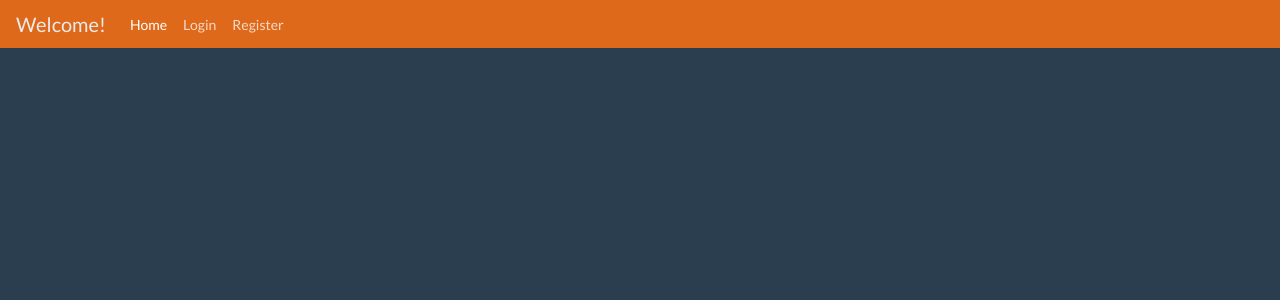
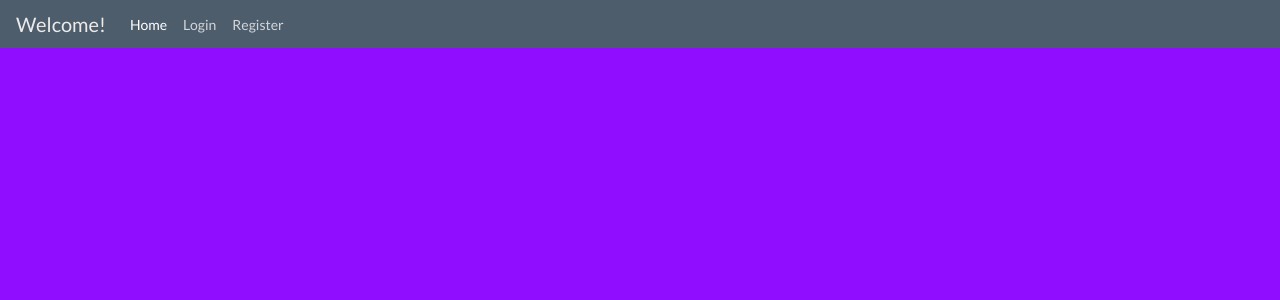
Before and after one commit to hcodydibble/django-imager, a Django app: page /images/library in a window 1280 px wide. Shown: the top 300 px of the page. Run offline with Django 3.2, Linux system fonts and the light colour scheme; data that the repository does not hold is empty; some libraries are stand-ins or nearby versions.

Commit message:
added js

```diff
--- a/django_imager/settings.py
+++ b/django_imager/settings.py
@@ -144,6 +144,7 @@ USE_TZ = True
 # https://docs.djangoproject.com/en/1.11/howto/static-files/
 
 STATIC_URL = '/static/'
+STATIC_ROOT = os.path.join(BASE_DIR, 'static')
 
 # Media file path
 
--- /dev/null
+++ b/django_imager/static/js/app.js
@@ -0,0 +1,10 @@
+(function () {'use strict';}());
+
+var colors = ['#910DFF', '#246F00', '#E80CB5', '#FF680D']
+var randomColor1 = colors[Math.floor(Math.random() * colors.length)]
+var randomColor2 = colors[Math.floor(Math.random() * colors.length)]
+var randomColor3 = colors[Math.floor(Math.random() * colors.length)]
+$(document).ready(function(){
+    $('.jumbotron').css('background-color', randomColor1);
+    $('body').css('background-color', randomColor2);
+});
--- a/django_imager/templates/django_imager/base.html
+++ b/django_imager/templates/django_imager/base.html
@@ -1,13 +1,15 @@
 <!DOCTYPE html>
+{% load static %}
 <html lang="en">
 <head>
     <link rel="stylesheet" href="https://maxcdn.bootstrapcdn.com/bootstrap/4.0.0-beta.2/css/bootstrap.min.css">
     <link rel="stylesheet" href='https://bootswatch.com/4/superhero/bootstrap.min.css'>
+    <script src="https://ajax.googleapis.com/ajax/libs/jquery/3.2.1/jquery.min.js"></script>
     <meta charset="UTF-8">
     <title>{% block title %}{% endblock %}</title>
 </head>
 <body>
-    <nav class="navbar navbar-expand-lg navbar-dark bg-primary">
+    <nav class="navbar navbar-expand-lg navbar-dark bg-dark" id="mine-mf">
         {% if request.user.is_authenticated %}
       <a class="navbar-brand">Welcome {{ request.user.username }}!</a>
         {% else %}
@@ -27,7 +29,7 @@
             <a class="nav-link" href="{% url 'profile' %}">Profile</a>
           </li>
           <li class="nav-item">
-            <a class="nav-link" href="{% url 'profile' %}">My Album</a>
+            <a class="nav-link" href="{% url 'library' %}">My Album</a>
           </li>
           <li class="nav-item">
             <a class="nav-link" href="{% url 'logout' %}">Logout</a>
@@ -47,4 +49,5 @@
     </nav>
     {% block content %}{% endblock %}
 </body>
+<script type="text/javascript" src="{% static 'js/app.js' %}"></script>
 </html>
--- a/django_imager/templates/django_imager/profile.html
+++ b/django_imager/templates/django_imager/profile.html
@@ -3,7 +3,7 @@
 {% block content %}
 
 <ul>
-  <li>username: {{ profile.user.username }}</li>
+  <li>username: {{ profile.user.first_name }}</li>
   <li>email: {{ profile.user.email }}</li>
   <li>phone number: {{ profile.phone }}</li>
   <li>website: {{ profile.website }}</li>
--- a/django_imager/urls.py
+++ b/django_imager/urls.py
@@ -33,3 +33,4 @@ urlpatterns = [
 
 if settings.DEBUG:  # pragma no cover
     urlpatterns += static(settings.MEDIA_URL, document_root=settings.MEDIA_ROOT)
+    urlpatterns += static(settings.STATIC_URL, document_root=settings.STATIC_ROOT)
--- a/imager_images/urls.py
+++ b/imager_images/urls.py
@@ -5,7 +5,7 @@ from imager_profile.views import profile_view
 from imager_images.views import LibraryView, AlbumView, PhotoView
 
 urlpatterns = [
-    url(r'library', LibraryView.as_view()),
-    url(r'^albums/(?P<pk>\d+)', AlbumView.as_view()),
-    url(r'^photos/(?P<pk>\d+)', PhotoView.as_view()),
+    url(r'library', LibraryView.as_view(), name='library'),
+    url(r'^albums/(?P<pk>\d+)', AlbumView.as_view(), name='album'),
+    url(r'^photos/(?P<pk>\d+)', PhotoView.as_view(), name='photo'),
 ]
--- a/imager_images/views.py
+++ b/imager_images/views.py
@@ -3,7 +3,6 @@
 from imager_images.models import Album, Photo
 from django.views.generic import ListView, DetailView
 from django.contrib.auth.models import User
-
 
 class LibraryView(ListView):
     """The library view."""
@@ -11,6 +10,7 @@ class LibraryView(ListView):
     template_name = 'django_imager/library.html'
     model = Album
     exclude = []
+
 
 
 class AlbumView(ListView):
```
Also changed, not shown: django_imager/templates/django_imager/homepage.html (+7 -3 lines).
